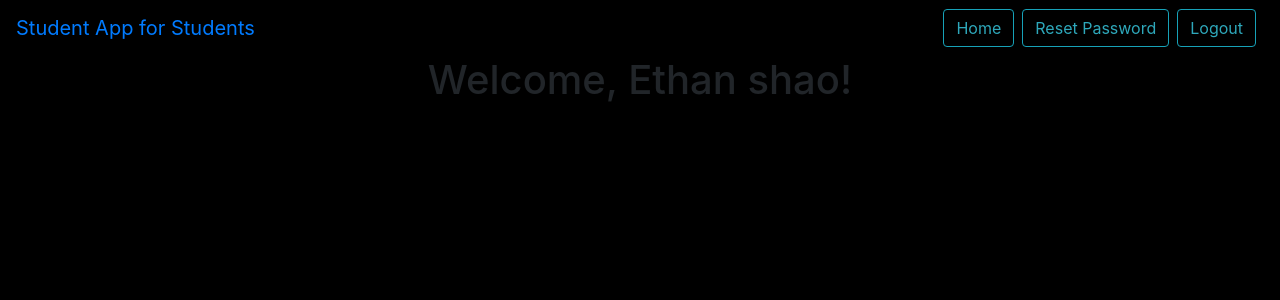
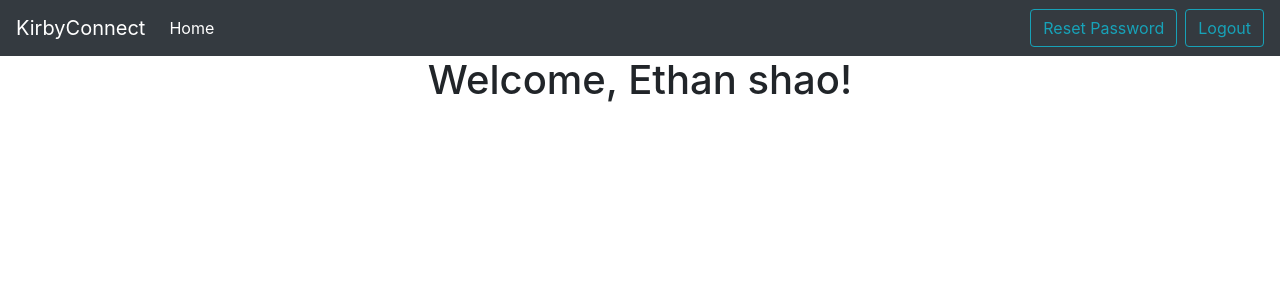
Before and after one commit to ishdpk/student-app, a Flask app: page /home in a window 1280 px wide. Shown: the top 300 px of the page. Run offline with Flask 2, Linux system fonts and the light colour scheme; a user stored in the database is signed in; parts of the project's set-up code (start-up, migrations or seed data) failed here and were passed over; some libraries are stand-ins or nearby versions.

Commit message:
Edited index.html and updated profile.html

```diff
--- a/templates/profile.html
+++ b/templates/profile.html
@@ -13,33 +13,38 @@
   <link rel="stylesheet" href="https://pro.fontawesome.com/releases/v5.10.0/css/all.css" integrity="sha384-AYmEC3Yw5cVb3ZcuHtOA93w35dYTsvhLPVnYs9eStHfGJvOvKxVfELGroGkvsg+p" crossorigin="anonymous"/>
 
 </head>
-<body style="background-color:black ;">
-  <nav class="navbar">
-    <a class="navbar-brand" href="{{ url_for('main.index') }}">Student App for Students</h1>
-    <div class="container"></div>
+<body>
+  <nav class="navbar navbar-dark bg-dark navbar navbar-expand-lg">
+    <a class="navbar-brand" href="{{ url_for('main.index') }}">KirbyConnect</a>
+    <button class="navbar-toggler" type="button" data-toggle="collapse" data-target="#navbarSupportedContent" aria-controls="navbarSupportedContent" aria-expanded="false" aria-label="Toggle navigation">
+      <span class="navbar-toggler-icon"></span>
+    </button>
+  <div class="collapse navbar-collapse" id="navbarSupportedContent">
+    {% if current_user.is_authenticated %}
+    <ul class="navbar-nav mr-auto">
+      <li class="nav-item active">
+        <a class="nav-link" href="{{ url_for('main.profile') }}">Home</a>
+      </li>
+    </ul>
+    {% endif %}
     <div class="nav justify-content-end">
-
-
-      {% if current_user.is_authenticated %}
-        <a class="btn btn-outline-info my-2 my-sm-0 mr-2" href="{{ url_for('main.profile') }}" style="color:#2ea8bb ;">Home</a>
-      {% endif %}
       {% if not current_user.is_authenticated %}
       <li class="nav-item">
-        <a class="btn btn-outline-info my-2 my-sm-0 mr-2" href="{{ url_for('auth.login') }}" >Login</a>
+        <a class="btn btn-outline-info my-2 my-sm-0" href="{{ url_for('auth.login') }}" >Login</a>
       </li>
       <li class="nav-item">
-        <a class="btn btn-outline-info my-2 my-sm-0" href="{{ url_for('auth.signup') }}" >Sign up</a>
+        <a class="btn btn-outline-info my-2 my-sm-0 " href="{{ url_for('auth.signup') }}" >Sign up</a>
       </li>
       {% endif %}
       {% if current_user.is_authenticated %}
-      <li class="nav-item">
-        <a class="btn btn-outline-info my-2 my-sm-0 mr-2" href="{{ url_for('auth.reset') }}" style="color:#2ea8bb ;">Reset Password</a>
-      </li>
-      <li class="nav-item">
-        <a class="btn btn-outline-info my-2 my-sm-0 mr-2" href="{{ url_for('auth.logout') }}" style="color:#2ea8bb ;">Logout</a>
-      </li>
+      <div class="nav-item">
+        <a class="btn btn-outline-info my-2 my-sm-0 mr-2" href="{{ url_for('auth.reset') }}">Reset Password</a>
+      </div>
+      <div class="nav-item">
+        <a class="btn btn-outline-info my-2 my-sm-0" href="{{ url_for('auth.logout') }}">Logout</a></div>
       {% endif %}
     </div>
+  </div>
   </nav>
 
     <div class="container-fluid">
```
Also changed, not shown: templates/index.html (+6 -1 lines).
